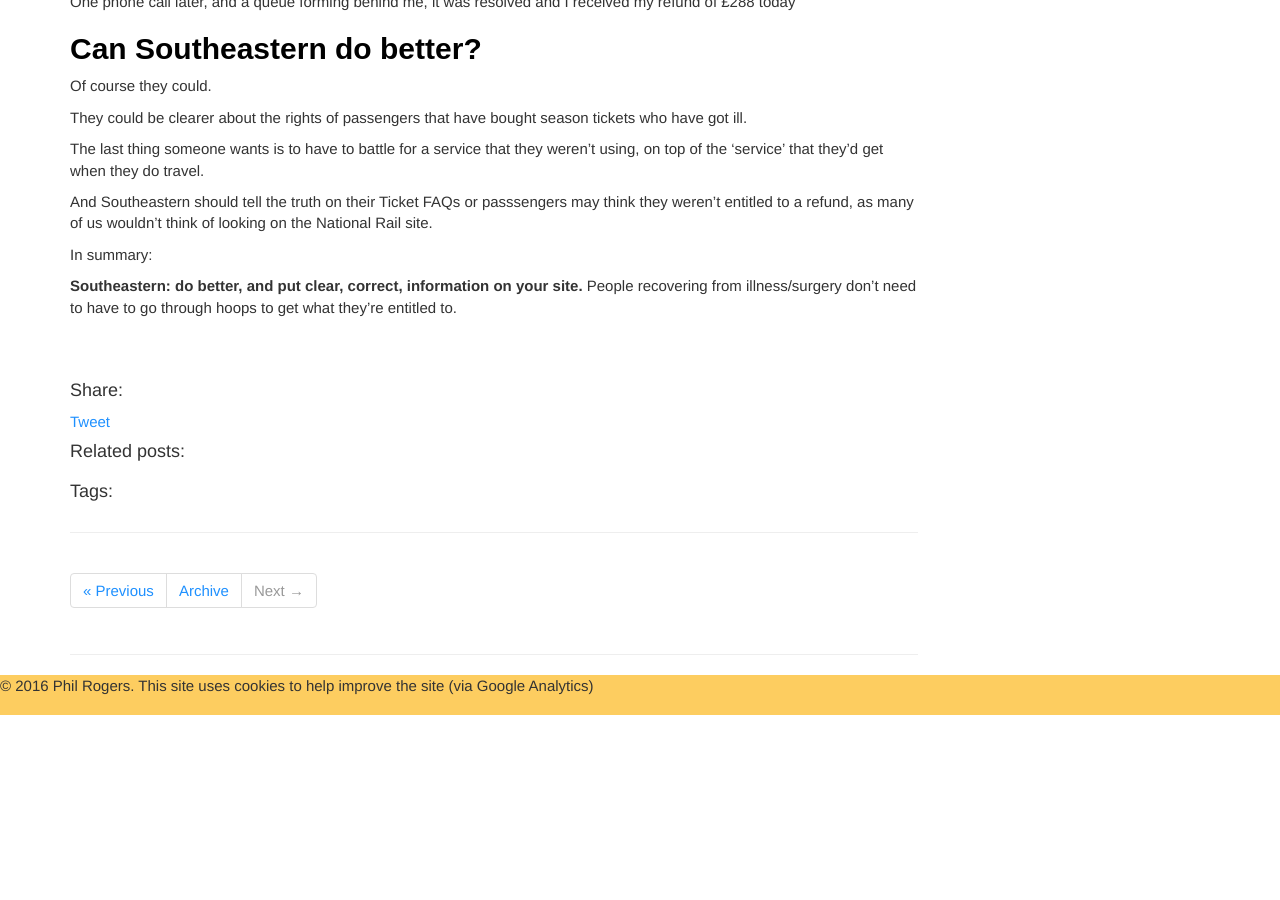
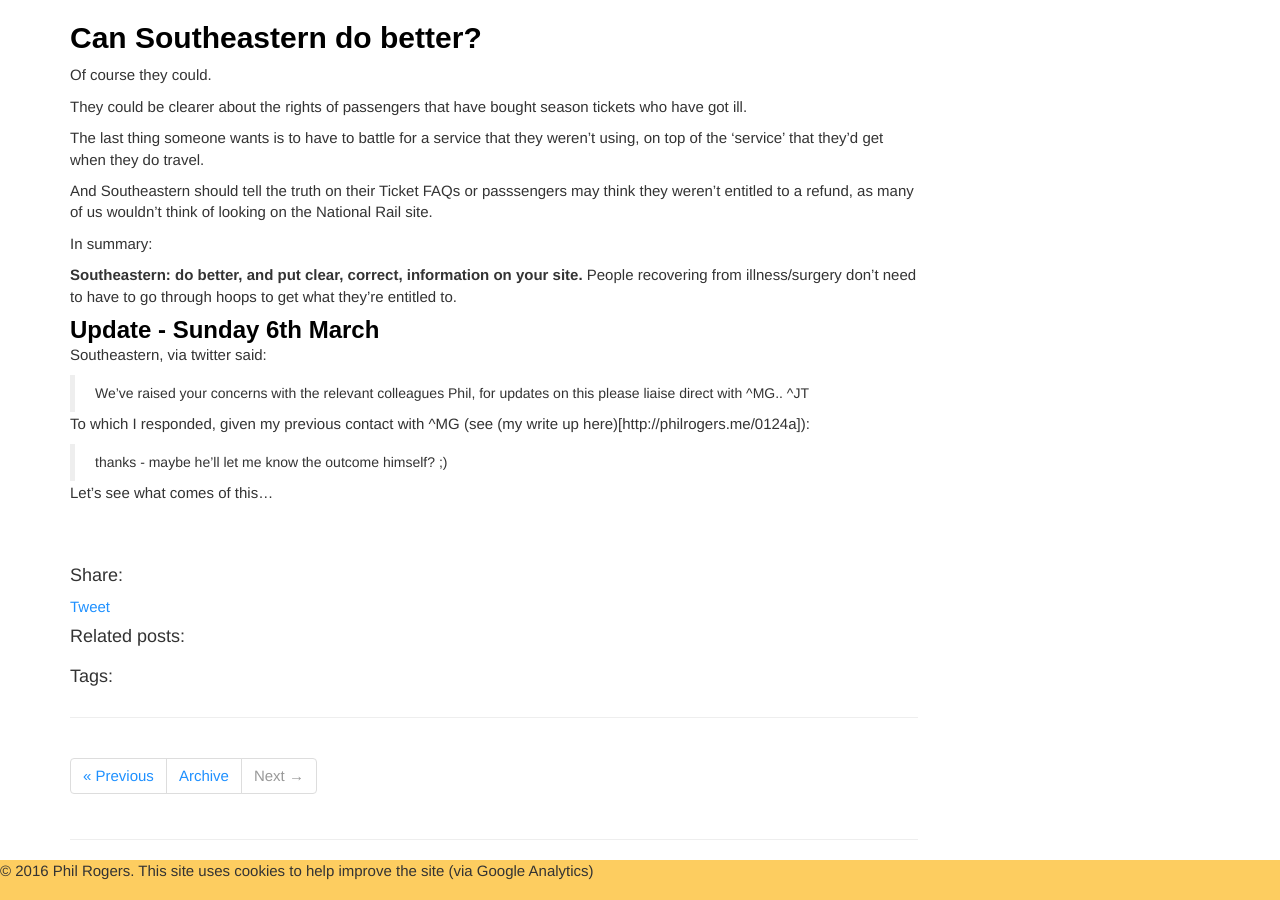
Before and after one commit to serailaction/serailaction.github.io, a Jekyll site: the page built from _posts/2016-03-05-Clarity-over-ticket-refunds.md, in a window 1280 px wide and 900 px high, scrolled down 2813 px. Built offline with Jekyll 4.4.1, drawn with Linux system fonts in a browser that asks for light colours; nearby versions of some CDN libraries; comment, search, counter and statistics services are not loaded; before the commit the page ends 3528 px from its top, so only the background shows below that.

Commit message:
better screenshot, and update

```diff
--- a/_posts/2016-03-05-Clarity-over-ticket-refunds.md
+++ b/_posts/2016-03-05-Clarity-over-ticket-refunds.md
@@ -25,10 +25,8 @@
 
 Here's screen captures from their website:
 
-<img src="{{ site.url }}/images/refund-ser-1.png" alt="refund-1" style="width: 100%;"/>
+<img src="{{ site.url }}/images/refund-ser.png" alt="refund faq - southeastern website" style="width: 100%;"/>
 
-
-<img src="{{ site.url }}/images/refund-ser-2.png" alt="refund-2" style="width: 100%;"/>
 
 Let's see:
 
@@ -78,3 +76,15 @@
 In summary:
 
 <b>Southeastern: do better, and put clear, correct, information on your site.</b> People recovering from illness/surgery don't need to have to go through hoops to get what they're entitled to.
+
+### Update - Sunday 6th March
+
+Southeastern, via twitter said:
+
+> We've raised your concerns with the relevant colleagues Phil, for updates on this please liaise direct with ^MG.. ^JT
+
+To which I responded, given my previous contact with ^MG (see (my write up here)[http://philrogers.me/0124a]):
+
+> thanks - maybe he’ll let me know the outcome himself? ;)
+
+Let's see what comes of this...
```
Also changed, not shown: images/refund-ser.png (added).
